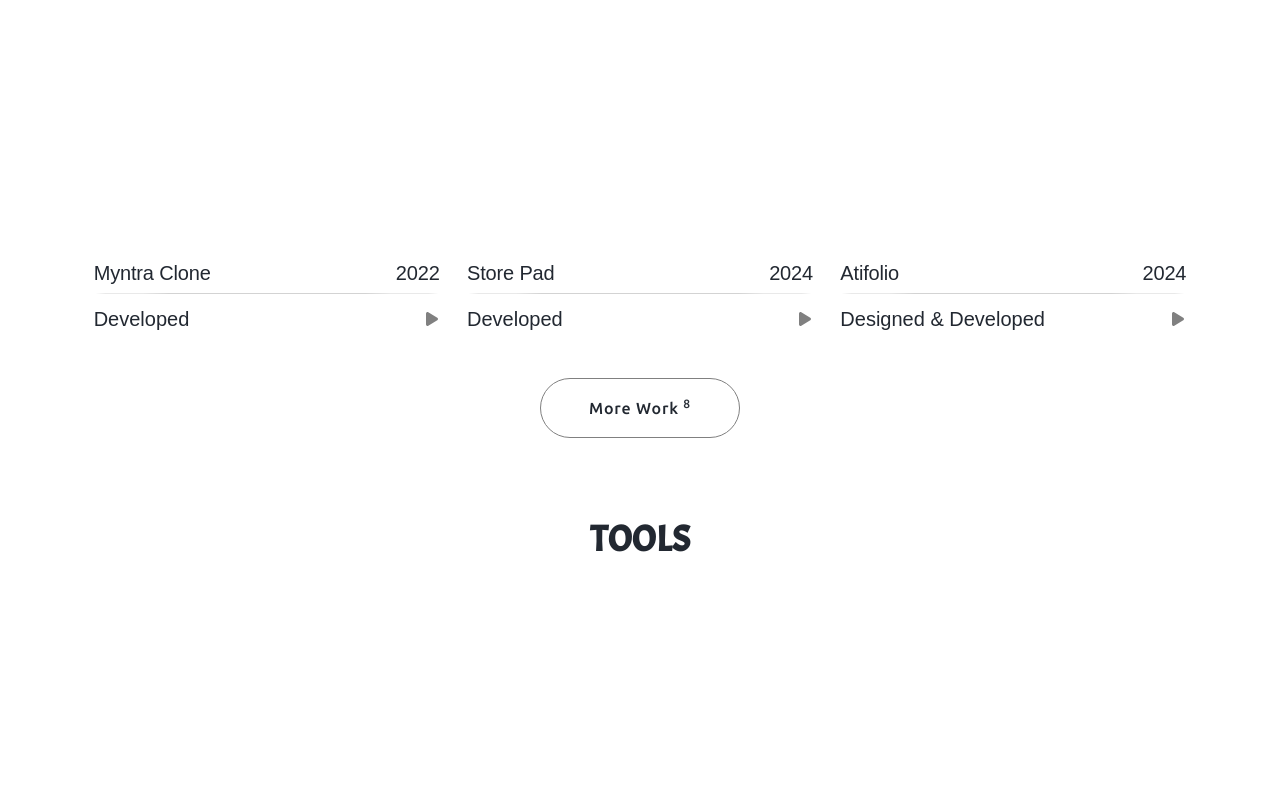
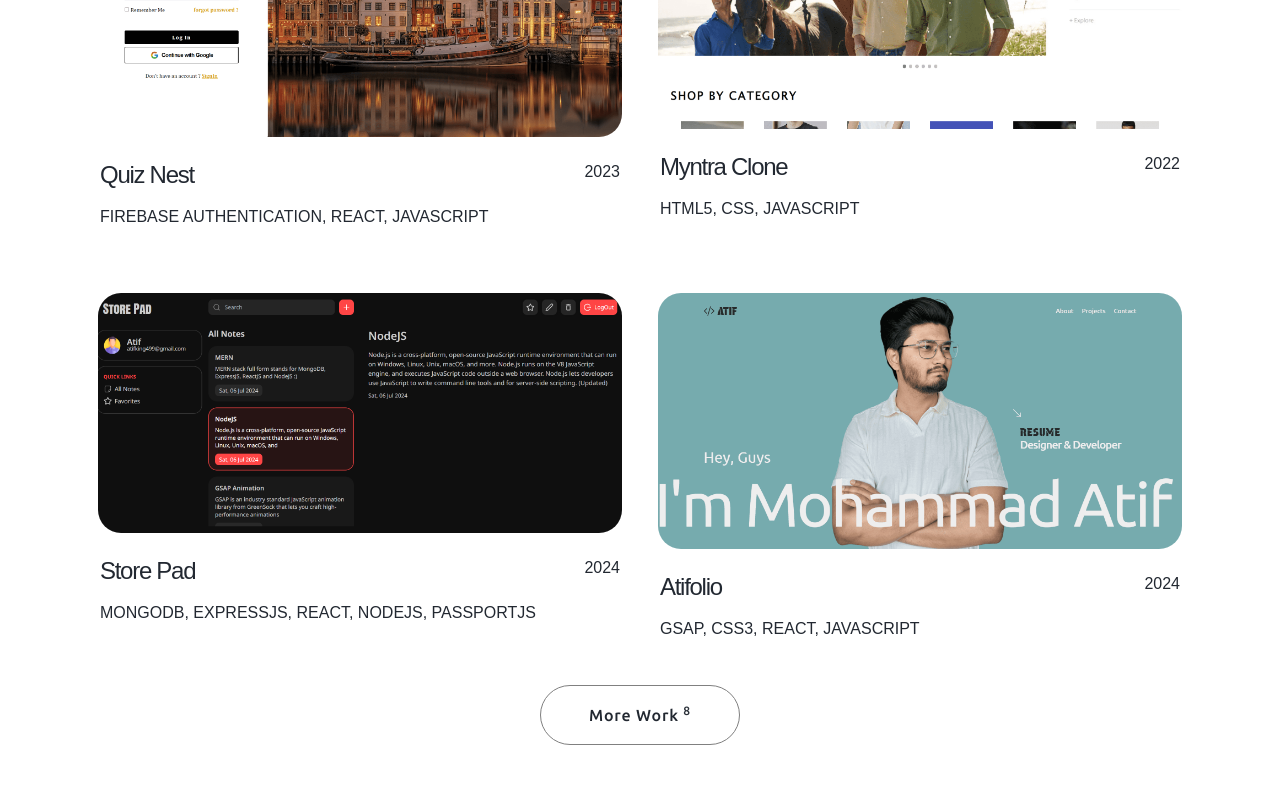
Before and after one commit to atif786k/My-Portfolio, a React (Vite) app: page / in a window 1280 px wide. Shown: the part 1980-2780 px from the top of the page. Built offline with nearby package versions, Linux system fonts and the light colour scheme; a web font is replaced by a local one.

Commit message:
card component change

```diff
--- a/src/App.jsx
+++ b/src/App.jsx
@@ -10,7 +10,6 @@
 function App() {
   const lenis = new Lenis();
   lenis.on("scroll", (e) => {
-    // console.log(e);
   });
   lenis.on("scroll", ScrollTrigger.update);
   gsap.ticker.add((time) => {
--- a/src/Components/1_HomePage/Home.jsx
+++ b/src/Components/1_HomePage/Home.jsx
@@ -26,18 +26,18 @@
   const contact = useRef(null);
   const [isNavOpen, setNavOpen] = useState(false);
 
+  const toggleNav = () => {
+    setNavOpen(!isNavOpen);
+  };
+  const closeNav = () => {
+    setNavOpen(false);
+  };
   const scrollToSection = (elementRef) => {
     window.scrollTo({
       top: elementRef.current.offsetTop,
       behavior: "smooth",
     });
-  };
-
-  const toggleNav = () => {
-    setNavOpen(!isNavOpen);
-  };
-  const closeNav = () => {
-    setNavOpen(false);
+    closeNav();
   };
 
   useEffect(() => {
--- a/src/Components/2_AboutPage/About.css
+++ b/src/Components/2_AboutPage/About.css
@@ -197,8 +197,8 @@
 }
 @media (min-width: 768px) {
   .detailed-section-first p {
-    font-size: 32px;
-    line-height: 36px;
+    font-size: 24px;
+    line-height: 32px;
   }
   .bg-num {
     top: -100px;
--- a/src/Components/2_AboutPage/AboutDetailed.jsx
+++ b/src/Components/2_AboutPage/AboutDetailed.jsx
@@ -67,15 +67,15 @@
       delay: 1.5,
     });
 
-    gsap.set(".aboutDetailed-nav", {
-      y: -200,
-      opacity: 0,
-    });
-    tl.to(".aboutDetailed-nav", {
-      y: 0,
-      opacity: 1,
-      duration: 1.5,
-    });
+    // gsap.set(".aboutDetailed-nav", {
+    //   y: -200,
+    //   opacity: 0,
+    // });
+    // tl.to(".aboutDetailed-nav", {
+    //   y: 0,
+    //   opacity: 1,
+    //   duration: 1.5,
+    // });
     gsap.set(".detailed-section", {
       y: 300,
       opacity: 0,
@@ -200,10 +200,10 @@
               <p>
                 <hr className="horizontal-line my-6" />
                 <h3>Graduation</h3>
-                Currently I'm pursuing Btech in Computer Science & Engineering
-                from Integral University Lucknow, India
+                Recently i have completed my Bachelors degree in Btech Computer
+                Science & Engineering from Integral University Lucknow, India
                 <span>Duration : 2020 - 2024</span>
-                <span>CGPA : 8.4</span>
+                <span>CGPA : 8.2</span>
               </p>
             </div>
           </div>
--- a/src/Components/3_ProjectPage/Project.jsx
+++ b/src/Components/3_ProjectPage/Project.jsx
@@ -10,48 +10,49 @@
       projName: "Fresh Feeds",
       imageURL: "projectImages/freshFeeds.png",
       wrokingYear: "2023",
-      url:"https://fresh-feeds.netlify.app/",
-      service:"Designed & Developed"
+      url: "https://fresh-feeds.netlify.app/",
+      techStack: "React, Tailwindcss, RapidAPI",
     },
     {
       projNo: "02",
+      projName: "Study Sync",
+      imageURL: "projectImages/studySync.png",
+      wrokingYear: "2023-24",
+      url: "https://atifolio.netlify.app/",
+      techStack: "BotPress Studio, Firebase, React, Tailwindcss",
+    },
+    {
+      projNo: "03",
       projName: "Quiz Nest",
       imageURL: "projectImages/quizWeb.png",
       wrokingYear: "2023",
-      url:"",
-      service:"Designed & Developed"
+      url: "",
+      techStack: "Firebase Authentication, React, JavaScript",
     },
-    {
-      projNo: "03",
-      projName: "Study Sync",
-      imageURL: "projectImages/studySync.png",
-      wrokingYear: "2023-24",
-      url:"https://atifolio.netlify.app/",
-      service:"Designed & Developed"
-    },
+
     {
       projNo: "04",
       projName: "Myntra Clone",
       imageURL: "projectImages/myntraClone.png",
       wrokingYear: "2022",
-      url:"https://myntra-page.netlify.app/",
-      service:"Developed"
+      url: "https://myntra-page.netlify.app/",
+      techStack: "HTML5, CSS, JavaScript",
     },
     {
       projNo: "05",
       projName: "Store Pad",
       imageURL: "projectImages/storePad.png",
       wrokingYear: "2024",
-      url:"",
-      service:"Developed"
+      url: "",
+      techStack: "MongoDB, ExpressJS, React, NodeJS, PassportJS",
     },
     {
       projNo: "06",
       projName: "Atifolio",
       imageURL: "projectImages/folio.png",
       wrokingYear: "2024",
-      url:"https://atifolio.netlify.app/",
-      service:"Designed & Developed"
+      url: "https://atifolio.netlify.app/",
+      techStack: "GSAP, CSS3, React, JavaScript",
     },
   ];
 
@@ -62,9 +63,9 @@
         id="projects"
         className="project-container normalFont lg:px-[90px] 3xl:px-[200px]"
       >
-        <h2 className="fancyFont">Projects</h2>
+        <h2 className="paraFont">Projects</h2>
         <h3>latest ones</h3>
-        <div className="grid justify-items-center grid-cols-1 md:grid-cols-2 xl:grid-cols-3 gap-5">
+        <div className="grid justify-items-center grid-cols-1 md:grid-cols-2 xl:grid-cols- gap-5">
           {ProjectDetails.map((e) => {
             return (
               <div id="card-container" key={e.projNo}>
@@ -73,7 +74,7 @@
                   name={e.projName}
                   year={e.wrokingYear}
                   URL={e.url}
-                  services={e.service}
+                  techStacks={e.techStack}
                 />
               </div>
             );
--- a/src/Components/3_ProjectPage/ProjectCard.css
+++ b/src/Components/3_ProjectPage/ProjectCard.css
@@ -91,7 +91,7 @@
   /* border: 1px solid #222831; */
   /* border-radius: 28px; */
 }
-.lower-div a {
+/* .lower-div a {
   cursor: pointer;
   color: grey;
 }
@@ -99,4 +99,44 @@
   transform: scale(1.2);
   transition: all 0.2s ease-in;
   color: #222831;
+} */
+
+/* New Card Styling */
+.project-card1 {
+  min-width: 200px;
+  margin: 42px 6px 0px 6px;
 }
+.project-img-container {
+  min-height: fit-content;
+  border: 2px solid transparent;
+  border-radius: 25px;
+  overflow: hidden;
+}
+.project-img-container img {
+  transform: scale(1.01);
+  transition: all ease-in 0.2s;
+}
+.project-img-container:hover img{
+ transform: scale(1.06);
+}
+.project-title {
+  display: flex;
+  justify-content: space-between;
+  align-items: center;
+}
+.project-title h1 {
+  padding: 18px 0px 12px 4px;
+  font-size: 24px;
+  font-weight: 500;
+  letter-spacing: -0.08rem;
+}
+.project-title h4,
+.project-detailed-container h4 {
+  padding: 0px 4px;
+  font-size: 16px;
+  font-weight: 500;
+  text-transform: uppercase;
+}
+.project-detailed-container {
+  text-align: start;
+}
--- a/src/Components/3_ProjectPage/ProjectCard.jsx
+++ b/src/Components/3_ProjectPage/ProjectCard.jsx
@@ -1,6 +1,5 @@
 import React, { useEffect } from "react";
 import "../3_ProjectPage/ProjectCard.css";
-import { FaPlay } from "react-icons/fa6";
 import { gsap } from "gsap";
 import { ScrollTrigger } from "gsap/ScrollTrigger";
 
@@ -22,26 +21,20 @@
   }, []);
   return (
     <>
-      <section className="project-card paraFont">
-        <div id="card1" className="card normalFont">
-          <img src={props.image} alt="" />
-          {/* <div className="card-content">
-            <p className="card-title">{props.name}</p>
-            <p className="card-description">{props.description}</p>
-          </div> */}
+      <div id="card1" className="project-card1">
+        <figure id="card1" className="project-img-container">
+          <a href={props.URL} target="_blank">
+            <img src={props.image} alt="" />
+          </a>
+        </figure>
+        <div className="project-title paraFont">
+          <h1>{props.name}</h1>
+          <h4>{props.year}</h4>
         </div>
-        <div className="upper-div">
-          <h1>{props.name}</h1>
-          <h1>{props.year}</h1>
+        <div className="project-detailed-container paraFont">
+          <h4>{props.techStacks}</h4>
         </div>
-        <hr className="horizontal-line" />
-        <div className="lower-div">
-          <span>{props.services}</span>
-          <a href={props.URL} target="_blank">
-            <FaPlay className="view" />
-          </a>
-        </div>
-      </section>
+      </div>
     </>
   );
 };
--- a/src/Components/4_SkillesPage/Skills.jsx
+++ b/src/Components/4_SkillesPage/Skills.jsx
@@ -44,7 +44,7 @@
         id="skills"
         className="skills-container normalFont  lg:px-[180px] 3xl:px-[280px]"
       >
-        <h2 className="fancyFont">Tools</h2>
+        <h2 className="paraFont">Tools</h2>
         <div className="skills-div md:grid-cols-2 xl:grid-cols-3">
           <div className="div-styling front-end relative lg:mx-2 xl:mx-[32px]">
             <h4 className="">Front-end</h4>
```
Also changed, not shown: 1 other file (tests, documents, lock files or other folders).
